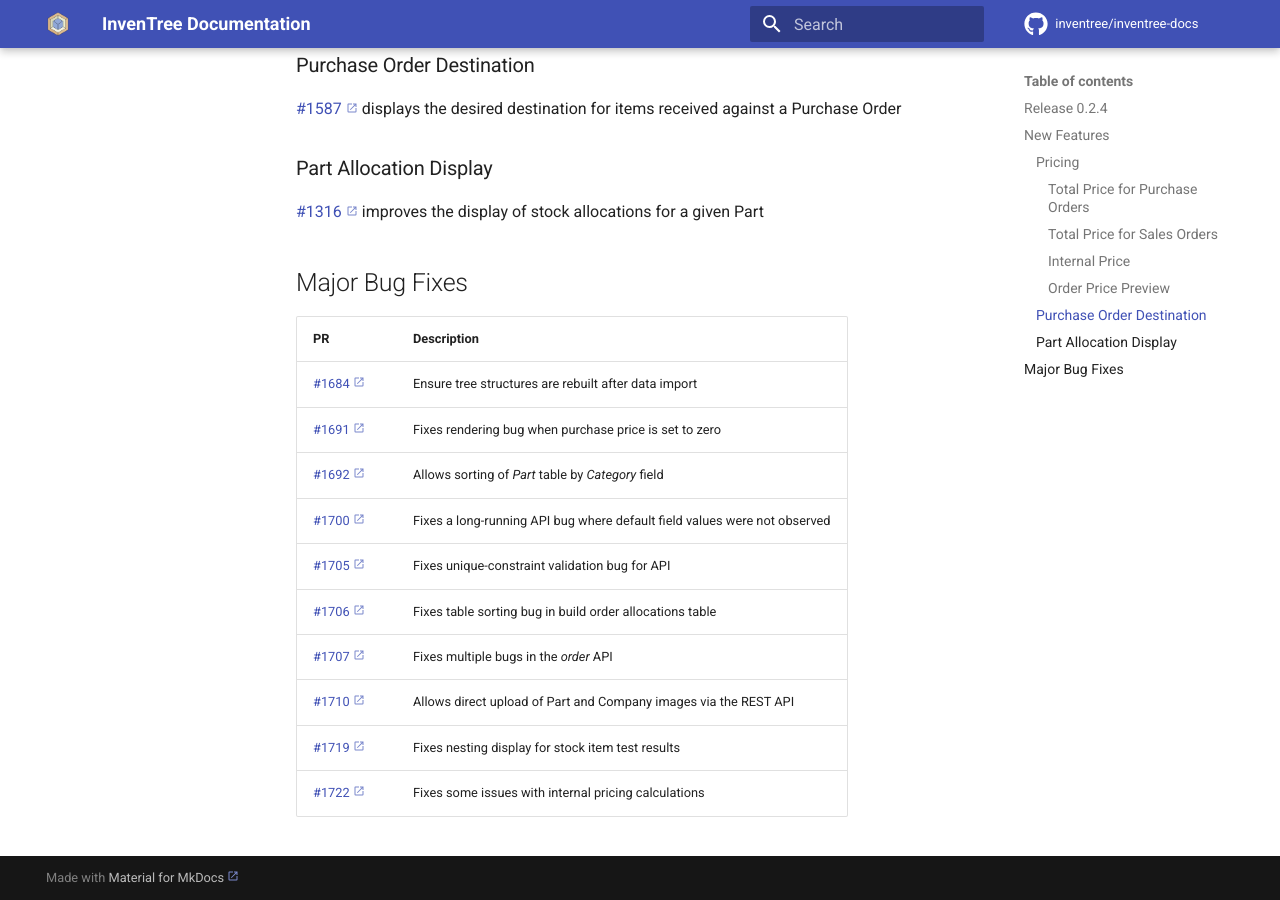
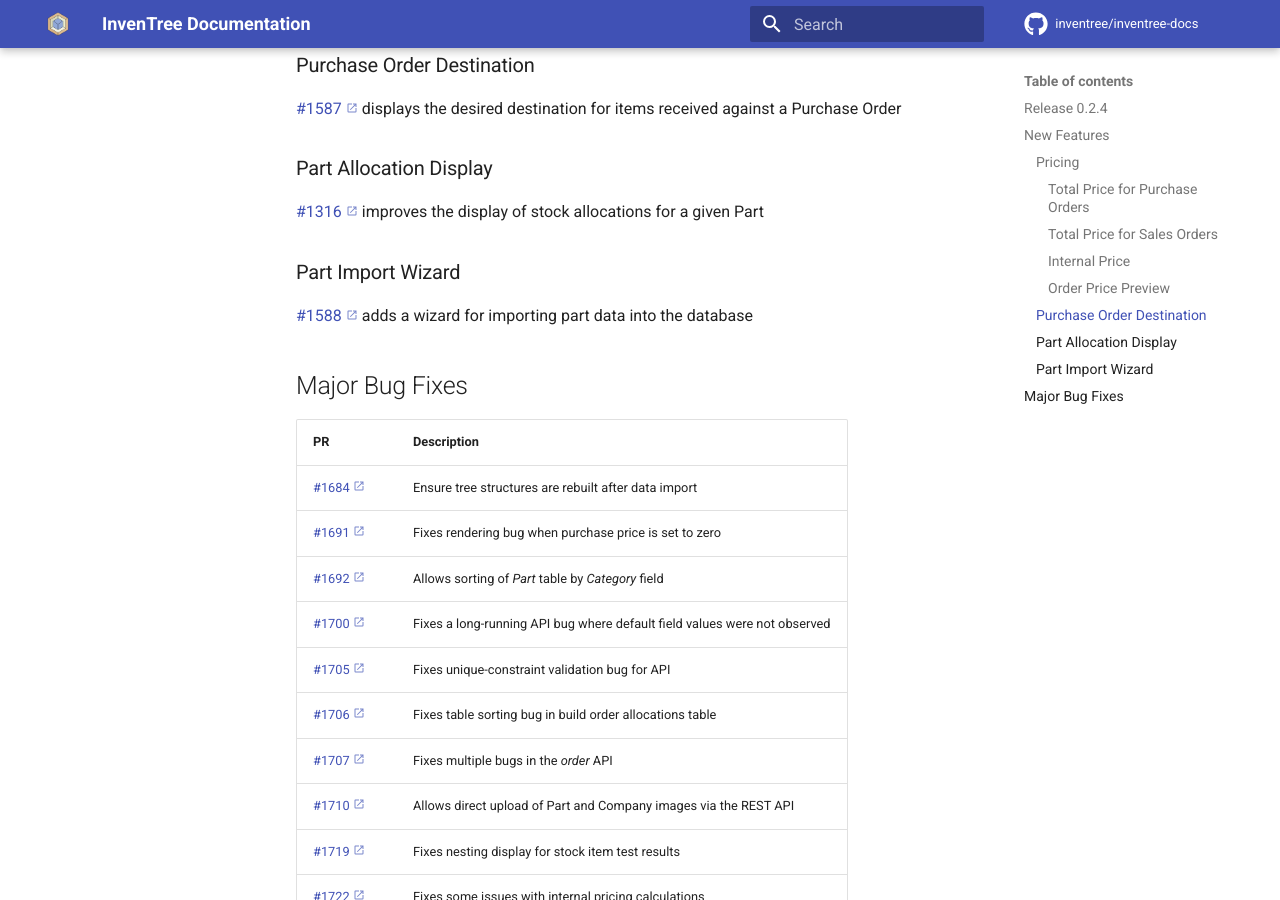
Before and after one commit to inventree/inventree-docs, an MkDocs documentation site: the page built from docs/releases/0.2.4.md, in a window 1280 px wide and 900 px high, scrolled down 726 px. Built offline with MkDocs 1.6.1 and Material for MkDocs 9.7.7, drawn with Linux system fonts in a browser that asks for light colours; a script that is not in the unit is left out; comment, search, counter and statistics services are not loaded.

Commit message:
Update 0.2.4.md
Adds reference to https://github.com/inventree/InvenTree/pull/1588

```diff
--- a/docs/releases/0.2.4.md
+++ b/docs/releases/0.2.4.md
@@ -36,6 +36,10 @@ This release of InvenTree introduces a number of key improvements regarding pric
 
 [#1316](https://github.com/inventree/InvenTree/pull/1316) improves the display of stock allocations for a given Part
 
+### Part Import Wizard
+
+[#1588](https://github.com/inventree/InvenTree/pull/1588) adds a wizard for importing part data into the database
+
 ## Major Bug Fixes
 
 | PR | Description |
```
